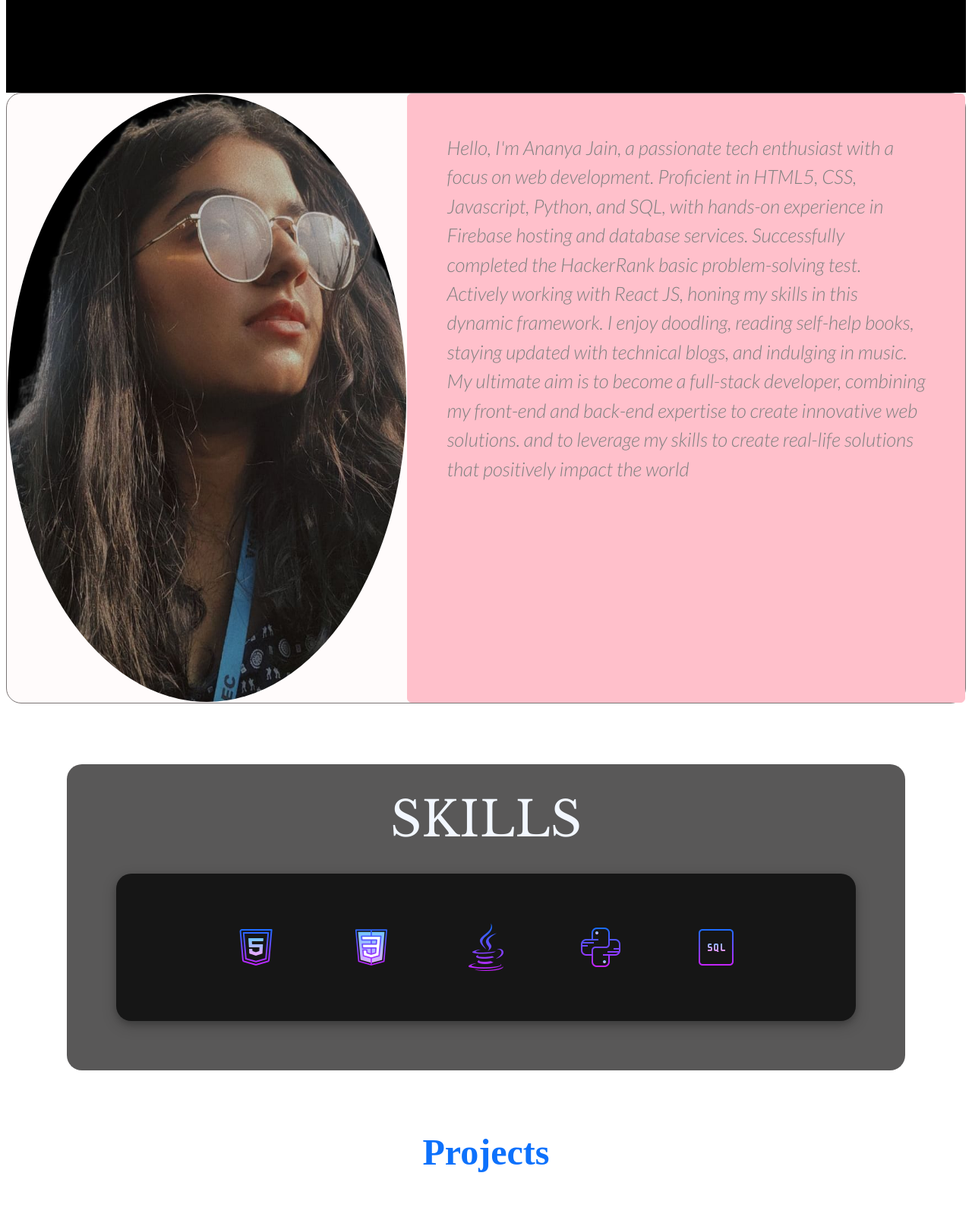
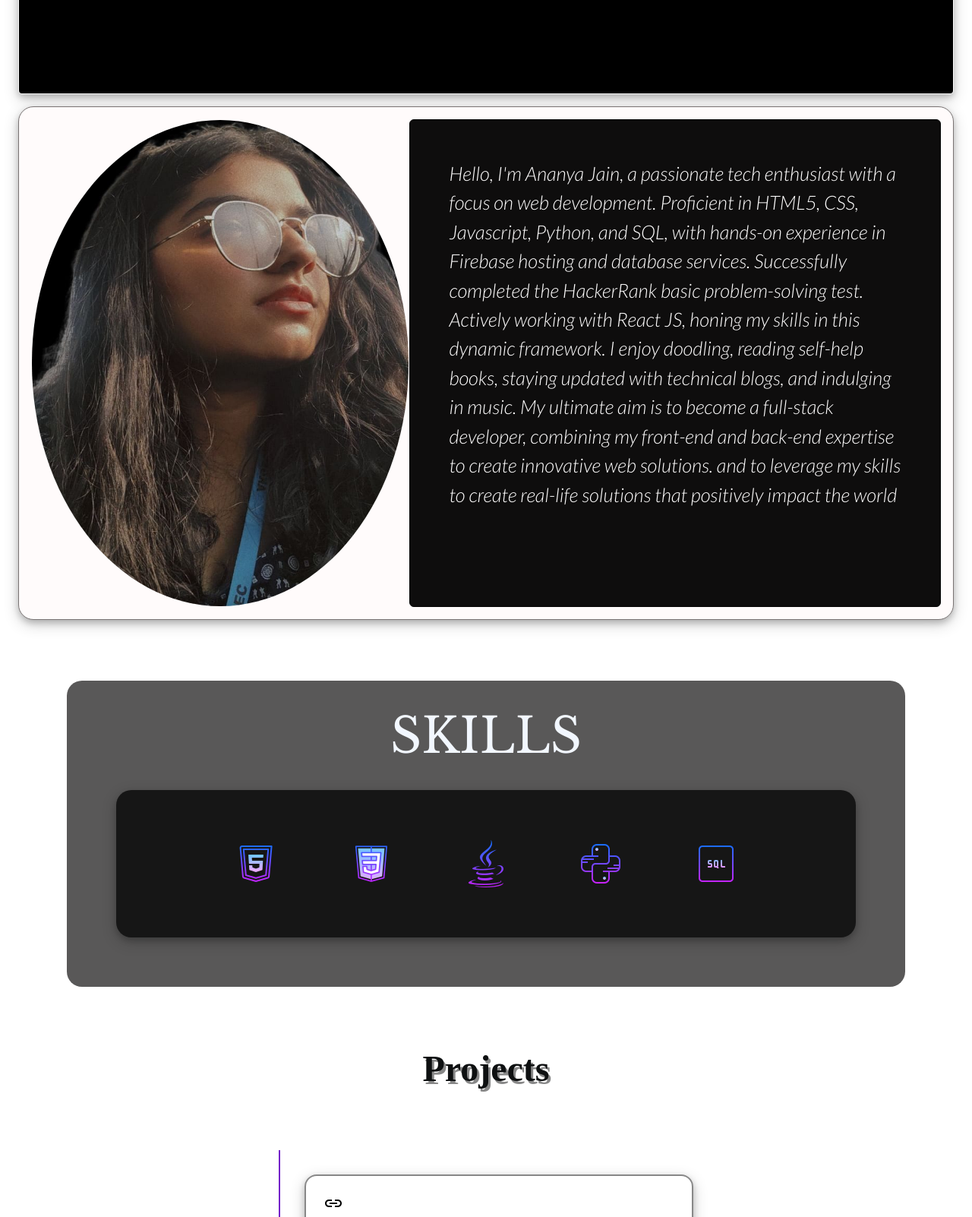
Before and after one commit to ananyajain10/portfolio, a plain HTML site: page index.html in a window 1280 px wide. Shown: the part 480-2082 px from the top of the page at 76% size. Drawn offline with nearby package versions, Linux system fonts and the light colour scheme; a web font is replaced by a local one.

Commit message:
final-commit-ui-changes-added

```diff
--- a/style.css
+++ b/style.css
@@ -8,7 +8,7 @@
     height: 100px;
     width: 100%;
     position: relative;
-
+    margin: 0 1em;
 
 
 }
@@ -32,10 +32,7 @@
 .logo{
     font-size: 2vw;
     font-weight: 700;
-
-
-
-font-family: 'Playfair Display', serif;
+    font-family: 'Playfair Display', serif;
 
 }
 
@@ -108,14 +105,16 @@ font-family: 'Playfair Display', serif;
 
 .carousel{
 
+    margin: 0 1em;
+    overflow: hidden;
+    border: 1px solid transparent;
+    border-radius: 5px 5px 5px 5px;
+    box-shadow: 0 4px 8px 0 rgba(0, 0, 0, 0.2), 0 6px 20px 0 rgba(0, 0, 0, 0.19);
 
-  overflow: hidden;
 
 }
 
 .slides{
-
-
   position: relative;
   /* min-height: 70vh;  */
   width: 500%;
@@ -212,22 +211,26 @@ font-family: 'Playfair Display', serif;
 }
 
 
+
 /* bio */
 
 .container{
     display: flex;
-
     flex-direction: row;
-
     background-color: rgb(255, 251, 251);
     border: 1px solid rgb(122, 116, 116);
     border-radius: 20px;
+    margin: 1em 1em;
+    padding: 1em;
+    box-shadow: 0 4px 8px 0 rgba(0, 0, 0, 0.2), 0 6px 20px 0 rgba(0, 0, 0, 0.19);
 }
 
 .bio-1{
-
+    display: flex;
+    justify-content: center;
+    align-items: center;
     width: 50%;
-    height: 100vh;
+    height: 50vw;
     border: 1px solid transparent;
     border-radius: 100%;
     overflow: hidden;
@@ -240,11 +243,11 @@ font-family: 'Playfair Display', serif;
 }
 
 .bio-2{
-    background-color: pink;
-    border: 1px solid pink;
+    background-color: rgb(14, 13, 13);
+    border: 1px solid rgb(3, 3, 3);
     border-radius: 6px;
 
-    color: grey;
+    color: rgb(255, 254, 254);
     width: 60%;
 
     font-size: 2vw;
@@ -349,9 +352,10 @@ font-family: 'Playfair Display', serif;
 }
 
 .title h1{
-    color: #0d71fc;
+    color: #0e1011;
     margin-top: 1.5em;
     font-size: 3em;
+    text-shadow: 3px 4px #888;
 
 }
 
@@ -398,16 +402,17 @@ font-family: 'Playfair Display', serif;
     display: flex;
     flex-direction: column;
     justify-content: center;
-    background-color: rgb(89, 88, 88);
+    background-color: rgb(5, 4, 4);
     border: 1px solid transparent;
     border-radius: 20px;
+
 }
 
 .socials-container{
-    display: flex;
+        display: flex;
         flex-wrap: wrap;
-        justify-content: space-evenly;
-        gap: 3vh;
+        justify-content: center;
+        gap: 1vw;
         padding: 1em;
         border-radius: 20px;
         background-color:  rgb(255, 255, 255);
@@ -419,7 +424,7 @@ font-family: 'Playfair Display', serif;
     display: flex;
     align-items: center;
     justify-content: center;
-    font-size: 5vw;
+    font-size: 2vw;
     color: rgb(242, 247, 255);
     font-family: 'Libre Baskerville', serif;
 }
@@ -445,9 +450,9 @@ font-family: 'Playfair Display', serif;
     .socials-container{
         display: flex;
     flex-wrap: nowrap;
-    margin: 1vw;
+
     padding: 1vw;
-    border-radius: 40px;
+
     width: 100%;
 
     }
@@ -455,7 +460,7 @@ font-family: 'Playfair Display', serif;
 
 
     .socials{
-        font-size: 10px;
+        font-size: 8px;
     }
 
 
```
Also changed, not shown: index.html (+7 -1 lines).
